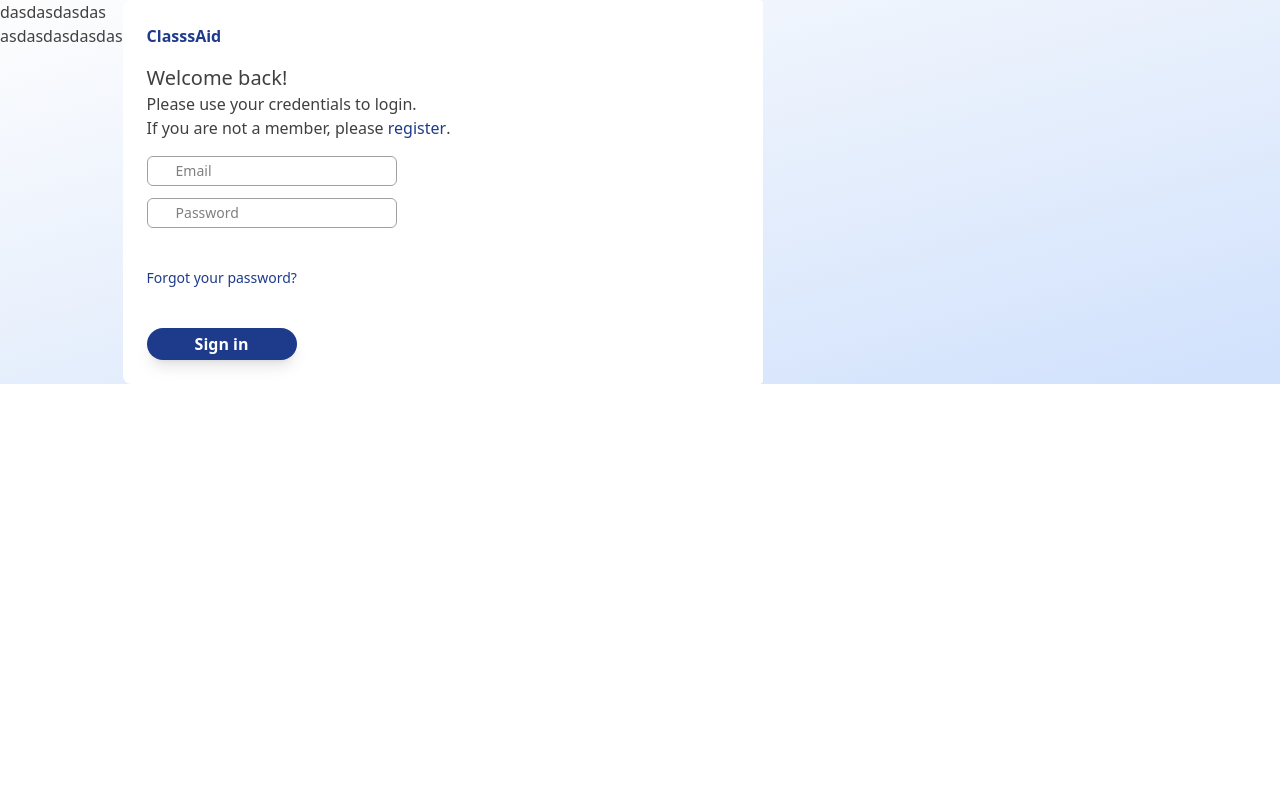
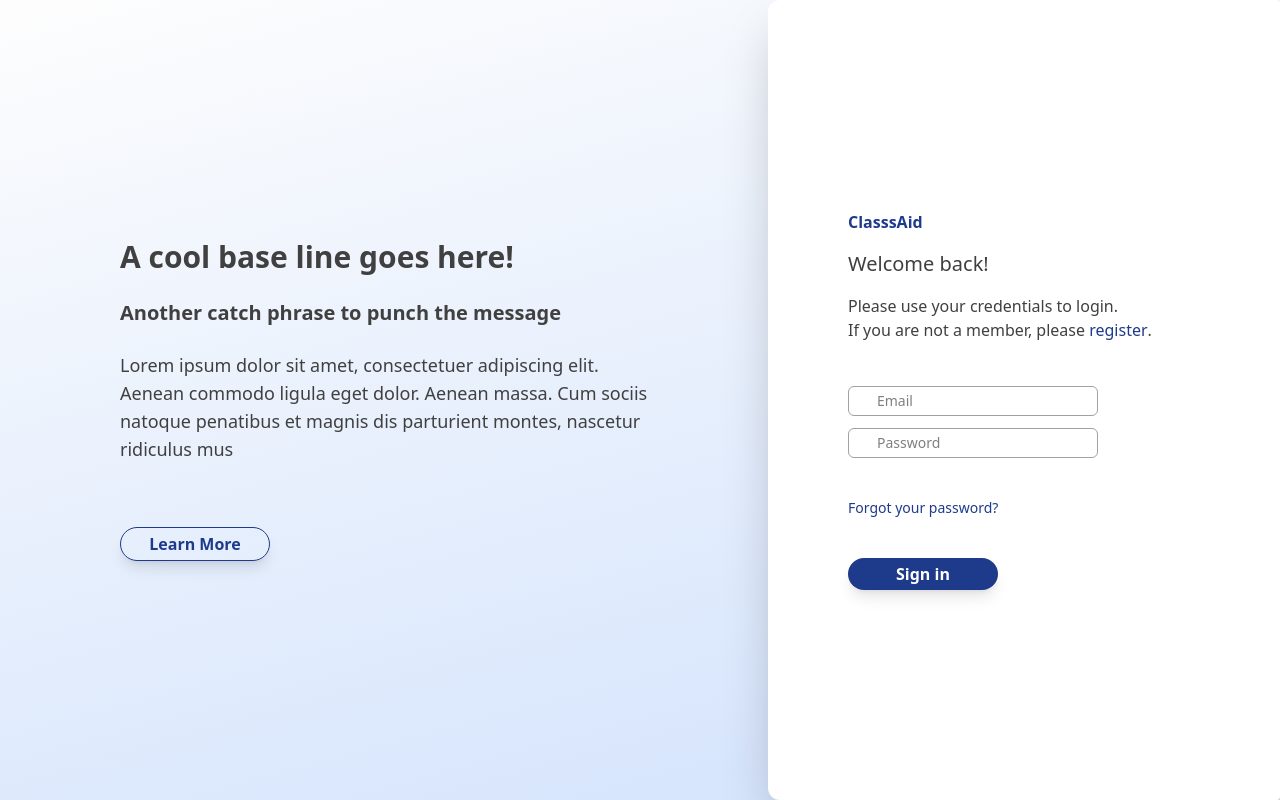
Before and after one commit to mmgonnar/classaid_frontend, a Next.js app: page /signin in a window 1280 px wide. Built offline with nearby package versions, Linux system fonts and the light colour scheme; some icons are missing.

Commit message:
feat: :art: Styled SignIn page and removed unused component

```diff
--- a/app/layout.js
+++ b/app/layout.js
@@ -1,7 +1,5 @@
 import { Inter } from 'next/font/google';
 import './globals.css';
-import Header from '@/components/Header';
-import Footer from '@/components/Footer';
 
 export const metadata = {
   title: 'ClassAid App',
--- a/app/signin/page.js
+++ b/app/signin/page.js
@@ -3,23 +3,28 @@ import { CTA } from '@/utils/enums';
 import Link from 'next/link';
 
 import LoginForm from '@/components/forms/LoginForm';
-import RegisterForm from '@/components/forms/RegisterForm';
 
 function Login() {
   return (
-    <section className="m-auto flex bg-[linear-gradient(345deg,rgba(101,156,246,0.3),rgba(246,246,246,0.2))]">
-      <div className="hidden text-neutral-700 md:block">
-        <h1>dasdasdasdas</h1>
-        <p>asdasdasdasdas</p>
+    <section className="flex min-h-screen items-center justify-center bg-[linear-gradient(345deg,rgba(101,156,246,0.3),rgba(246,246,246,0.2))]">
+      <div className="container mx-auto hidden max-w-4xl flex-col justify-between gap-6 px-30 text-neutral-700 md:flex md:w-3/5">
+        <h1 className="text-3xl font-semibold">A cool base line goes here!</h1>
+        <h2 className="text-xl font-semibold">Another catch phrase to punch the message</h2>
+        <p className="font-base w-auto pb-10 text-lg">
+          Lorem ipsum dolor sit amet, consectetuer adipiscing elit. Aenean commodo ligula eget
+          dolor. Aenean massa. Cum sociis natoque penatibus et magnis dis parturient montes,
+          nascetur ridiculus mus
+        </p>
+        <MainButton variant="secondary" text={CTA.LEARN_MORE} />
       </div>
-      <div className="flex flex-col gap-4 rounded rounded-s-lg bg-white p-6 md:w-[50%] md:place-self-end">
+      <div className="flex flex-col justify-center gap-4 rounded rounded-s-xl bg-white p-6 shadow-2xl md:min-h-screen md:w-2/5 md:p-20">
         <Link href="/">
           <h2 className="text-primary text-base font-bold">
             Classs<span className="font-black">Aid</span>
           </h2>
         </Link>
-        <div className="text-neutral-700">
-          <h3 className="text-xl">Welcome back!</h3>
+        <div className="pb-7 text-neutral-700">
+          <h3 className="pb-2 text-xl md:pb-4">Welcome back!</h3>
           <p className="text-base">
             Please use your credentials to login. <br />
             If you are not a member, please{' '}
```
